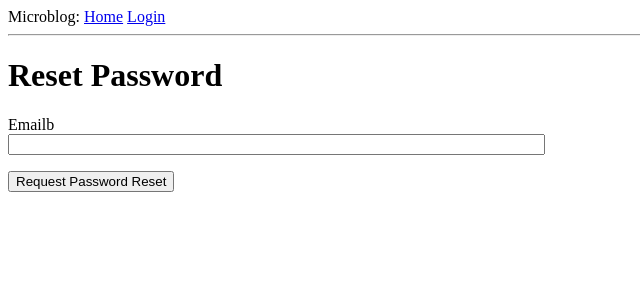
After one commit to kravz2702-byte/flask-mega-tutorial, a Flask app: page /reset_password_request in a window 1280 px wide. The commit adds this page. Shown: the top 300 px of the page, without its empty margins (0-640 px from the left). Run offline with Flask 2, Linux system fonts and the light colour scheme.

Commit message:
reset_password
changes in forms, models, routes etc.

```diff
--- a/microblog/app/__init__.py
+++ b/microblog/app/__init__.py
@@ -6,6 +6,8 @@ from flask_login import LoginManager
 import logging
 from logging.handlers import SMTPHandler, RotatingFileHandler
 import os
+from flask_mail import Mail
+
 
 app = Flask(__name__)
 app.config.from_object(Config)
@@ -13,6 +15,8 @@ db = SQLAlchemy(app)
 migrate = Migrate(app, db)
 login = LoginManager(app)
 login.login_view ='login'
+mail = Mail(app)
+
 
 if not app.debug:
     if app.config['MAIL_SERVER']:
--- a/microblog/app/forms.py
+++ b/microblog/app/forms.py
@@ -46,3 +46,12 @@ class EditProfileForm(FlaskForm):
 class PostForm(FlaskForm):
     post = TextAreaField('Say something', validators=[DataRequired(), Length(min=1,max=140)])
     submit = SubmitField('Submit')
+
+class ResetPasswordRequestForm(FlaskForm):
+    email = StringField('Email', validators=[DataRequired(), Email()])
+    submit = SubmitField('Request Password Reset')
+
+class ResetPasswordForm(FlaskForm):
+    password = PasswordField('Password', validators=[DataRequired()])
+    password2 = PasswordField('Repeat Password', validators=[DataRequired(), EqualTo('password')])
+    submit = SubmitField('Request Password Reset')
--- a/microblog/app/routes.py
+++ b/microblog/app/routes.py
@@ -1,11 +1,15 @@
 from flask import render_template, flash, redirect, url_for, request
 from app import app
-from app.forms import LoginForm, RegistrationForm, EditProfileForm, PostForm
+from app.forms import LoginForm, RegistrationForm, \
+    EditProfileForm, PostForm, ResetPasswordRequestForm
 from app.models import User, Post
 from flask_login import current_user, login_user, logout_user, login_required
 from app import db
 from werkzeug.urls import url_parse
 from datetime import datetime
+from app.email import send_password_reset_email
+from app.forms import ResetPasswordForm
+
 
 @app.route('/', methods=['GET', 'POST'])
 @app.route('/index', methods=['GET', 'POST'])
@@ -143,3 +147,31 @@ def explore():
     return render_template('index.html', title='Explore',
                             posts=posts.items, next_url=next_url,
                             prev_url=prev_url)
+
+@app.route('/reset_password_request', methods=['GET', 'POST'])
+def reset_password_request():
+    if current_user.is_authenticated:
+        return redirect(url_for('index'))
+    form = ResetPasswordRequestForm()
+    if form.validate_on_submit():
+        user = User.query.filter_by(email=form.email.data).first()
+        if user:
+            send_password_reset_email(user)
+        flash('Check your email for the instrucrions to reset your password')
+        return redirect(url_for('login'))
+    return render_template('reset_password_request.html', title='Reset Password', form=form)
+
+@app.route('/reset_password/<token>', methods=['GET', 'POST'])
+def reset_password(token):
+    if current_user.is_authenticated:
+        return redirect(url_for('index'))
+    user = User.verify_reset_password_token(token)
+    if not user:
+        return redirect(url_for('index'))
+    form = ResetPasswordForm()
+    if form.validate_on_submit():
+        user.set_password_hash(form.password.data)
+        db.session.commit()
+        flash('Your password has been reset.')
+        return redirect(url_for('login'))
+    return render_template('reset_password.html', form=form)
--- a/microblog/app/templates/login.html
+++ b/microblog/app/templates/login.html
@@ -18,6 +18,10 @@
         <span style="color:red;">[{{error}}]</span>
         {% endfor %}
     </p>
+    <p>
+        Forgot Your Password?
+        <a href="{{ url_for('reset_password_request') }}">Click to Reset It</a>
+    </p>
     <p>{{ form.remember_me() }}  {{form.remember_me.label}}</p>
     <p>{{ form.submit() }}</p>
     <p>New User? <a href="{{ url_for('register') }}">Click to Register!</a></p>
--- /dev/null
+++ b/microblog/app/templates/reset_password_request.html
@@ -0,0 +1,16 @@
+{% extends "base.html" %}
+
+{% block content %}
+<h1>Reset Password</h1>
+<form action="" method="post">
+    {{form.hidden_tag()}}
+    <p>
+        {{form.email.label}}b <br>
+        {{form.email(size=64)}} <br>
+        {% for error in form.email.errors %}
+        <span style="color: red;">[{{error}}]</span>
+        {%endfor%}
+    </p>
+    <p>{{ form.submit() }}</p>
+</form>
+{% endblock %}
```
Also changed, not shown: microblog/app/email.py (added, +20 -0 lines), microblog/app/models.py (+15 -0 lines), microblog/app/templates/email/reset_password.html (added, +12 -0 lines), microblog/app/templates/email/reset_password.txt (added, +13 -0 lines), microblog/app/templates/reset_password.html (added).
